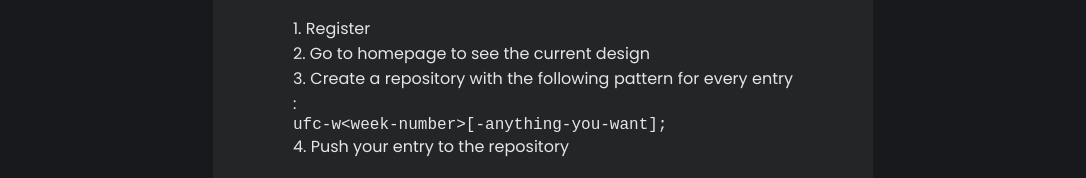
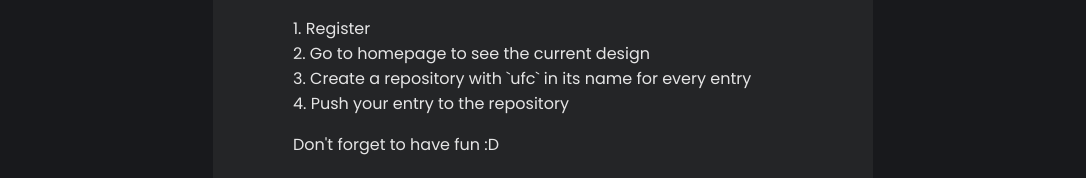
Before and after one commit to tbgracy/ufc, a React (Vite) app: page /rules in a window 1280 px wide. Shown: the part 307-485 px from the top of the page, without its empty margins (97-1183 px from the left). Built offline with nearby package versions, Linux system fonts and the light colour scheme; no server answers.

Commit message:
update rules page

```diff
--- a/src/pages/RulesPage.tsx
+++ b/src/pages/RulesPage.tsx
@@ -11,7 +11,7 @@ export default function RulesPage() {
             <ol>
                 <li>Register</li>
                 <li>Go to homepage to see the current design</li>
-                <li>Create a repository with the following pattern for every entry : <pre>ufc-w&lt;week-number&gt;[-anything-you-want];</pre></li>
+                <li>Create a repository with `ufc` in its name for every entry</li>
                 <li>Push your entry to the repository</li>
             </ol>
             <p>Don't forget to have fun :D</p>
```
